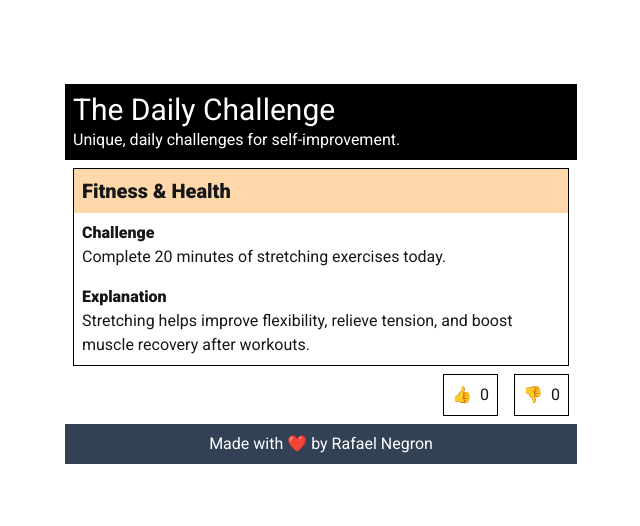
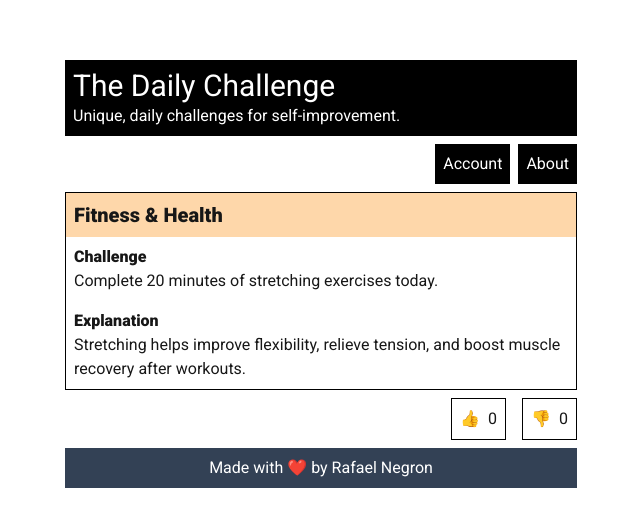
Before and after one commit to User5842/the-daily-challenge, a Next.js app: page / in a window 1280 px wide. Shown: the part 126-652 px from the top of the page, without its empty margins (319-959 px from the left). Built offline with nearby package versions, Linux system fonts and the light colour scheme.

Commit message:
pre-layout

```diff
--- a/src/app/page.tsx
+++ b/src/app/page.tsx
@@ -1,13 +1,25 @@
+import Link from "next/link";
+
 export default function Main() {
   return (
     <main>
-      <div className="h-dvh max-w-lg m-auto flex flex-col">
-        <div className="m-auto">
+      <div className="h-dvh max-w-lg m-auto flex">
+        <div className="m-auto flex flex-col gap-2">
           <header className="bg-black text-white p-2">
             <h1 className="text-3xl">The Daily Challenge</h1>
             <p>Unique, daily challenges for self-improvement.</p>
           </header>
-          <div className="flex p-2">
+          <div>
+            <ul className="flex gap-2 justify-end">
+              <li className="bg-black p-2 text-white">
+                <Link href="#">Account</Link>
+              </li>
+              <li className="bg-black p-2 text-white">
+                <Link href="#">About</Link>
+              </li>
+            </ul>
+          </div>
+          <div className="flex">
             <div className="m-auto flex flex-col gap-2">
               <div className="border border-black">
                 <h2 className="bg-orange-200 p-2 font-bold text-xl">
```
Also changed, not shown: src/app/about/page.tsx (added).
